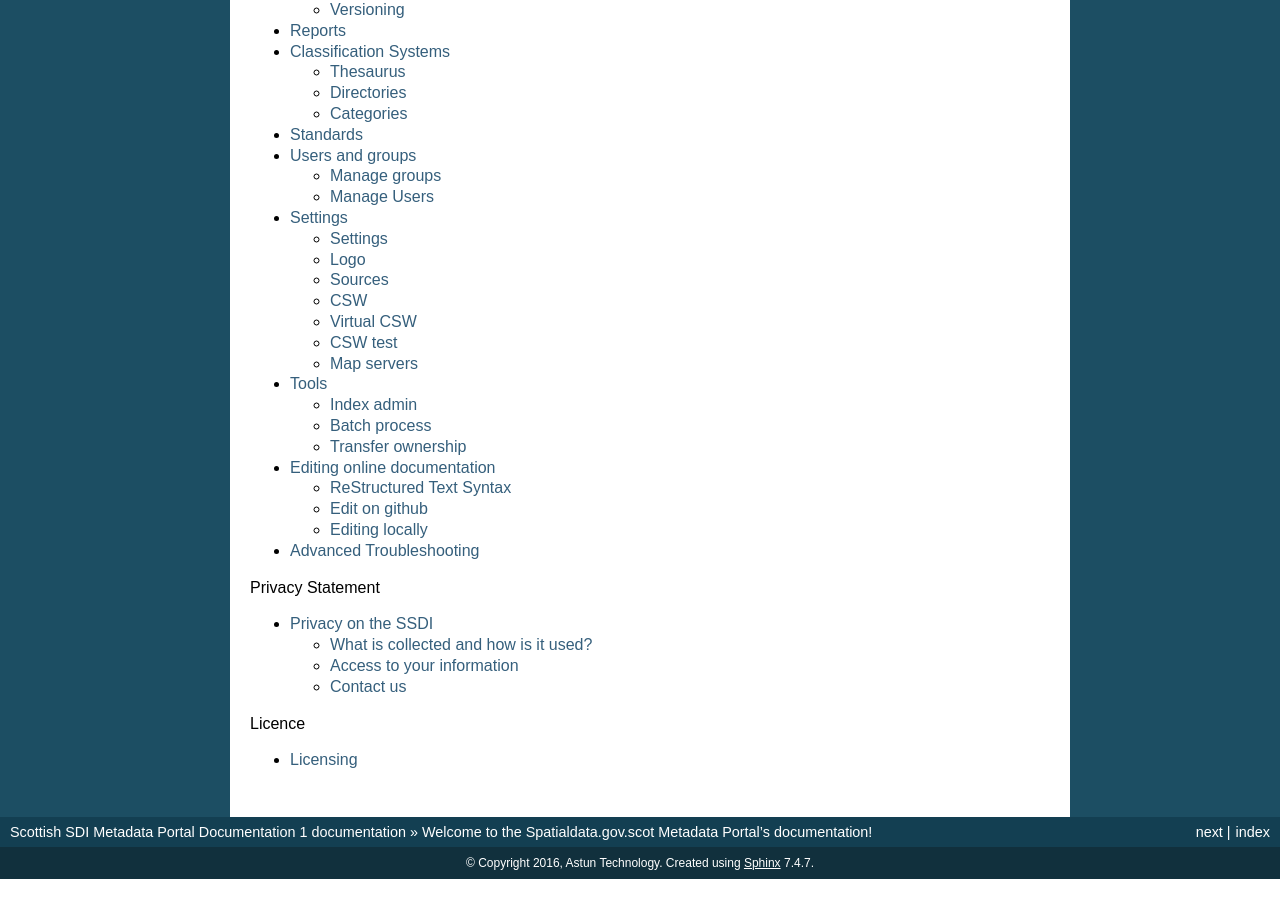
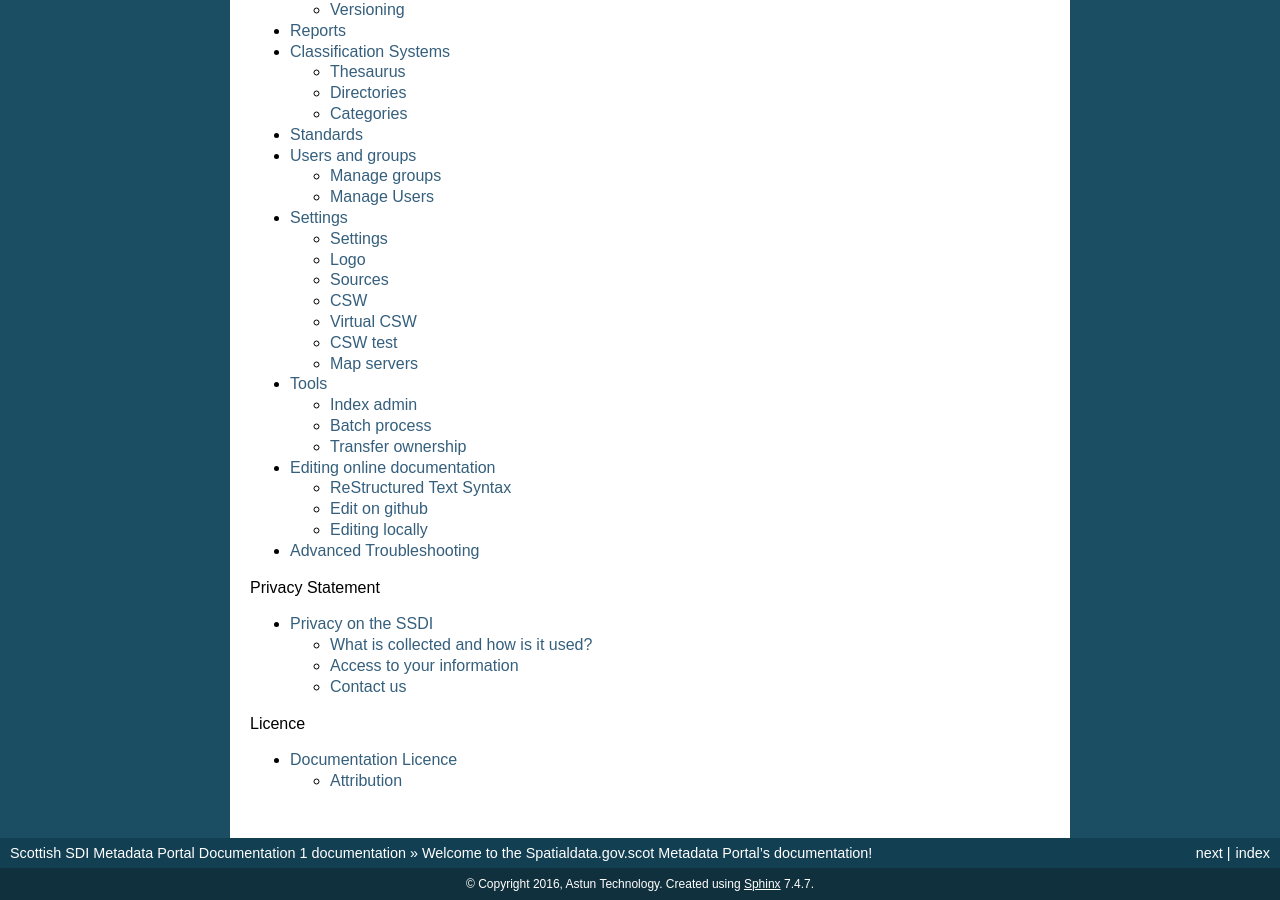
Before and after one commit to AstunTechnology/ssdidocs, a Sphinx documentation site: the page built from docs/index.rst, in a window 1280 px wide and 900 px high, scrolled down 2233 px. Built offline with Sphinx 7.4.7, drawn with Linux system fonts in a browser that asks for light colours; before the commit the page ends 3112 px from its top, so only the background shows below that.

Commit message:
Looks a bit crap

```diff
--- a/docs/licensing.rst
+++ b/docs/licensing.rst
@@ -1,7 +1,10 @@
-Licensing
-===================
+Documentation Licence
+=====================
 
 © Crown copyright 2019. You may use or re-use this documentation (not including logos) free of charge in any format or medium, under the terms of the Open Government Licence 3.0. See `www.nationalarchives.gov.uk/doc/open-government-licence <https://www.nationalarchives.gov.uk/doc/open-government-licence/version/3/>`__.
+
+Attribution
+-----------
 
 
 When you use this information under the Open Government Licence, you should include the following attribution:
```
